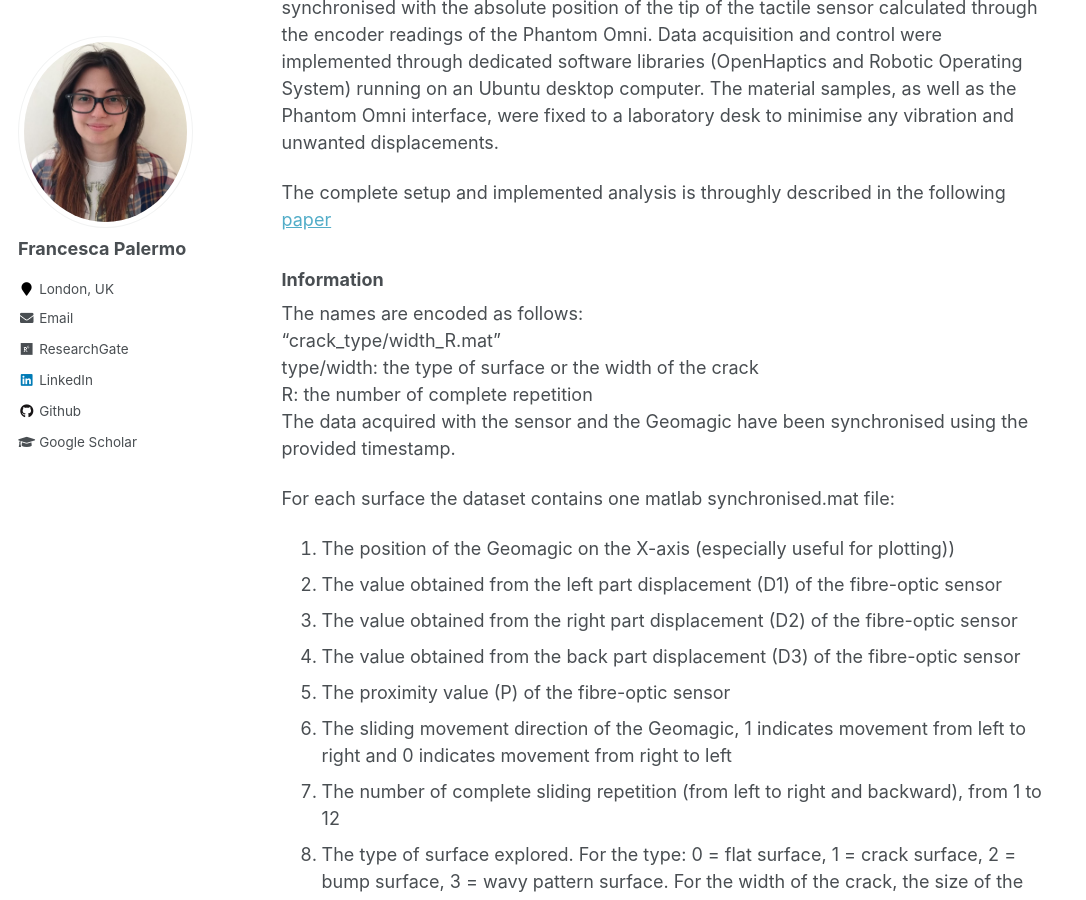
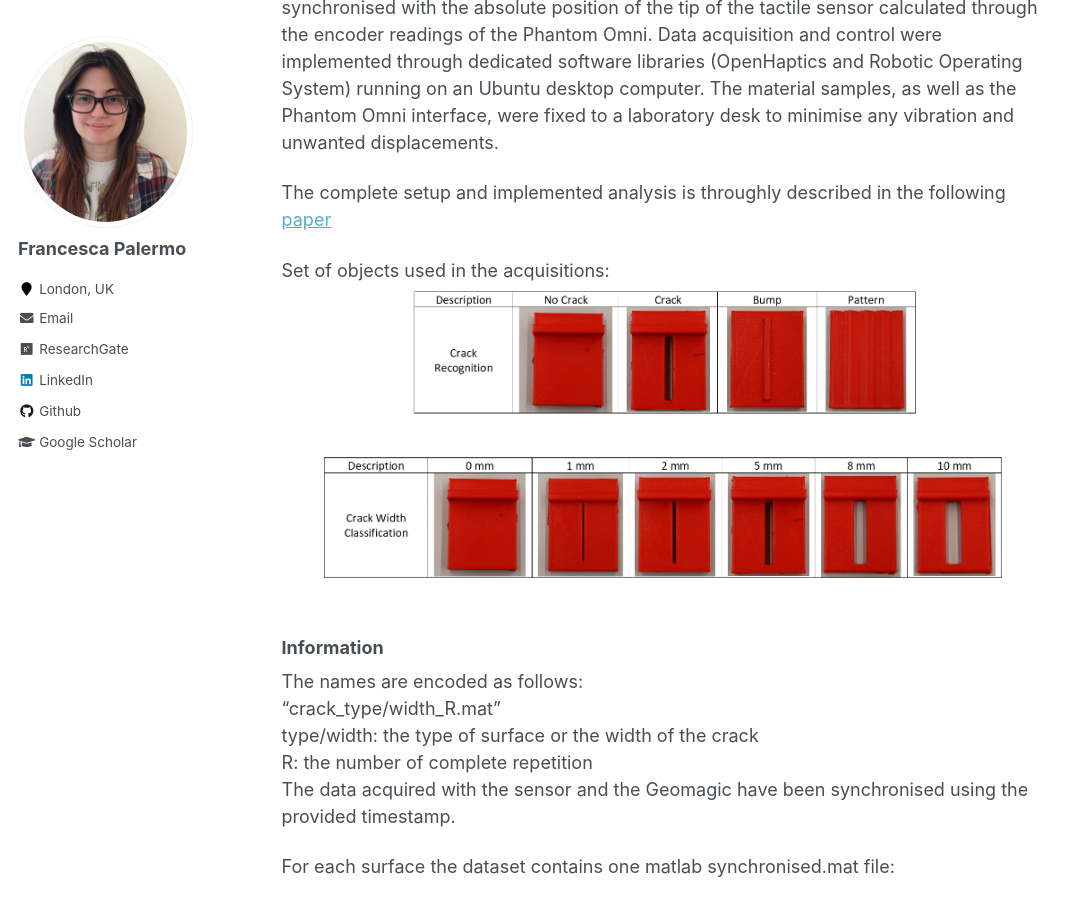
Before and after one commit to francescapalermo/francescapalermo.github.io, a Jekyll site: the page built from _dataset/1_tactile_exploration.md, in a window 1280 px wide and 900 px high, scrolled down 948 px. Shown: the whole window, without its empty margins (0-1086 px from the left). Built offline with Jekyll 4.4.1, drawn with Linux system fonts in a browser that asks for light colours.

Commit message:
added figure

```diff
--- a/_dataset/1_tactile_exploration.md
+++ b/_dataset/1_tactile_exploration.md
@@ -40,6 +40,9 @@ The material samples, as well as the Phantom Omni interface, were fixed to a lab
 
 The complete setup and implemented analysis is throughly described in the following [paper](https://www.frontiersin.org/articles/10.3389/frobt.2020.513004/full)
 
+Set of objects used in the acquisitions:
+![objects Image](https://github.com/francescapalermo/francescapalermo.github.io/blob/master/_dataset/set_object.jpg?raw=true)
+
 
 ### Information
 The names are encoded as follows:<br/>
```
Also changed, not shown: _dataset/set_object.jpg (added).
